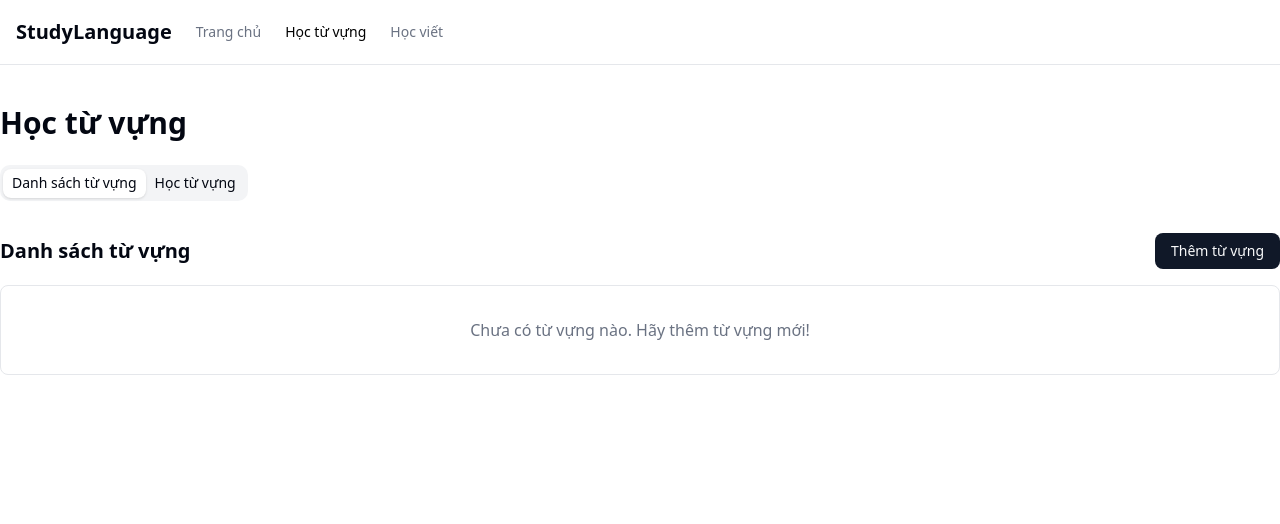
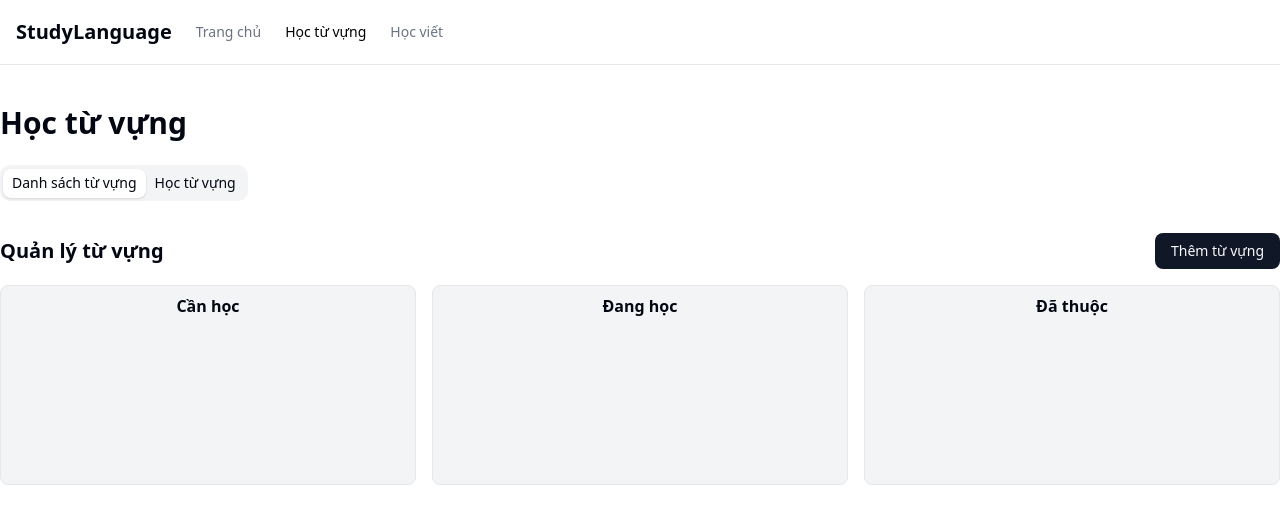
Before and after one commit to vuthai0303/study-language, a Next.js app: page /vocabulary in a window 1280 px wide. Shown: the top 524 px of the page. Built offline with nearby package versions, Linux system fonts and the light colour scheme.

Commit message:
Feat: Update UI learn vocabulary page

```diff
--- a/src/components/vocabulary/vocabulary-study.tsx
+++ b/src/components/vocabulary/vocabulary-study.tsx
@@ -4,9 +4,11 @@ import { useState } from "react";
 import { Button } from "@/components/ui/button";
 import { Card, CardContent, CardDescription, CardFooter, CardHeader, CardTitle } from "@/components/ui/card";
 import { VocabularyType } from "@/types";
+import { updateVocabulary } from "@/lib/localStorage";
 
 interface VocabularyStudyProps {
   vocabulary: VocabularyType[];
+  onRefresh: () => void;
 }
 
 type QuizQuestion = {
@@ -22,7 +24,13 @@ type QuizResult = {
   incorrect: number;
 };
 
-export function VocabularyStudy({ vocabulary }: VocabularyStudyProps) {
+const STATUS_LABELS: Record<VocabularyType["status"], string> = {
+  to_learn: "Cần học",
+  learning: "Đang học",
+  mastered: "Đã thuộc",
+};
+
+export function VocabularyStudy({ vocabulary, onRefresh }: VocabularyStudyProps) {
   const [questions, setQuestions] = useState<QuizQuestion[]>([]);
   const [currentQuestionIndex, setCurrentQuestionIndex] = useState(0);
   const [selectedOption, setSelectedOption] = useState<string | null>(null);
@@ -30,20 +38,24 @@ export function VocabularyStudy({ vocabulary }: VocabularyStudyProps) {
   const [quizStarted, setQuizStarted] = useState(false);
   const [quizFinished, setQuizFinished] = useState(false);
   const [result, setResult] = useState<QuizResult>({ total: 0, correct: 0, incorrect: 0 });
+  const [selectedStatus, setSelectedStatus] = useState<VocabularyType["status"]>("to_learn");
+
+  // Filter vocabulary by selected status
+  const filteredVocabulary = vocabulary.filter((v) => v.status === selectedStatus);
 
   const generateQuiz = () => {
-    if (vocabulary.length < 4) {
+    if (filteredVocabulary.length < 4) {
       alert("Bạn cần có ít nhất 4 từ vựng để bắt đầu học!");
       return;
     }
 
     // Shuffle vocabulary and take up to 10 items
-    const shuffled = [...vocabulary].sort(() => 0.5 - Math.random());
+    const shuffled = [...filteredVocabulary].sort(() => 0.5 - Math.random());
     const selectedVocabulary = shuffled.slice(0, Math.min(10, shuffled.length));
 
     // Generate questions
     const generatedQuestions = selectedVocabulary.map((item) => {
-      // Get 3 random incorrect options
+      // Get 3 random incorrect options from all vocabulary
       const incorrectOptions = vocabulary
         .filter((v) => v.id !== item.id)
         .sort(() => 0.5 - Math.random())
@@ -76,13 +88,25 @@ export function VocabularyStudy({ vocabulary }: VocabularyStudyProps) {
     setSelectedOption(option);
     setIsAnswered(true);
 
-    // Update result
     const isCorrect = option === questions[currentQuestionIndex].correctAnswer;
     setResult((prev) => ({
       ...prev,
       correct: isCorrect ? prev.correct + 1 : prev.correct,
       incorrect: isCorrect ? prev.incorrect : prev.incorrect + 1,
     }));
+
+    // If quiz is on "mastered" and answer is incorrect, move word to "learning"
+    if (
+      !isCorrect &&
+      selectedStatus === "mastered"
+    ) {
+      const wordId = questions[currentQuestionIndex].id;
+      const word = vocabulary.find((v) => v.id === wordId);
+      if (word && word.status === "mastered") {
+        updateVocabulary({ ...word, status: "learning" });
+        onRefresh(); // Refresh vocabulary after incorrect answer
+      }
+    }
   };
 
   const handleNextQuestion = () => {
@@ -107,10 +131,23 @@ export function VocabularyStudy({ vocabulary }: VocabularyStudyProps) {
         <p className="text-center mb-6">
           Bắt đầu bài kiểm tra trắc nghiệm để kiểm tra kiến thức từ vựng của bạn.
         </p>
-        <Button onClick={generateQuiz} disabled={vocabulary.length < 4}>
+        <div className="mb-4">
+          <label htmlFor="status-select" className="mr-2 font-medium">Chọn nhóm từ vựng:</label>
+          <select
+            id="status-select"
+            value={selectedStatus}
+            onChange={(e) => setSelectedStatus(e.target.value as VocabularyType["status"])}
+            className="border rounded px-2 py-1"
+          >
+            <option value="to_learn">{STATUS_LABELS["to_learn"]}</option>
+            <option value="learning">{STATUS_LABELS["learning"]}</option>
+            <option value="mastered">{STATUS_LABELS["mastered"]}</option>
+          </select>
+        </div>
+        <Button onClick={generateQuiz} disabled={filteredVocabulary.length < 4}>
           Bắt đầu học
         </Button>
-        {vocabulary.length < 4 && (
+        {filteredVocabulary.length < 4 && (
           <p className="text-sm text-muted-foreground mt-2">
             Bạn cần có ít nhất 4 từ vựng để bắt đầu học.
           </p>
--- a/src/components/vocabulary/vocabulary-table.tsx
+++ b/src/components/vocabulary/vocabulary-table.tsx
@@ -2,19 +2,27 @@
 
 import { useState } from "react";
 import { Button } from "@/components/ui/button";
-import { Table, TableBody, TableCell, TableHead, TableHeader, TableRow } from "@/components/ui/table";
+import { Card, CardHeader, CardTitle, CardContent, CardFooter } from "@/components/ui/card";
 import { VocabularyType } from "@/types";
 import { VocabularyForm } from "./vocabulary-form";
-import { deleteVocabulary } from "@/lib/localStorage";
+import { deleteVocabulary, updateVocabulary } from "@/lib/localStorage";
 
 interface VocabularyTableProps {
   vocabulary: VocabularyType[];
   onRefresh: () => void;
 }
 
+const STATUS_LABELS: Record<VocabularyType["status"], string> = {
+  to_learn: "Cần học",
+  learning: "Đang học",
+  mastered: "Đã thuộc",
+};
+
 export function VocabularyTable({ vocabulary, onRefresh }: VocabularyTableProps) {
   const [openForm, setOpenForm] = useState(false);
   const [selectedVocabulary, setSelectedVocabulary] = useState<VocabularyType | undefined>(undefined);
+  const [draggedId, setDraggedId] = useState<string | null>(null);
+  const [dragOverStatus, setDragOverStatus] = useState<VocabularyType["status"] | null>(null);
 
   const handleAdd = () => {
     setSelectedVocabulary(undefined);
@@ -48,51 +56,125 @@ export function VocabularyTable({ vocabulary, onRefresh }: VocabularyTableProps)
     return types[type] || type;
   };
 
+  // Split vocabulary by status, defaulting missing/invalid status to "to_learn"
+  const statusLists: Record<VocabularyType["status"], VocabularyType[]> = {
+    to_learn: [],
+    learning: [],
+    mastered: [],
+  };
+  vocabulary.forEach((item) => {
+    const status: VocabularyType["status"] =
+      item.status === "to_learn" || item.status === "learning" || item.status === "mastered"
+        ? item.status
+        : "to_learn";
+    statusLists[status].push({ ...item, status });
+  });
+
+  // Native drag and drop handlers
+  const handleDragStart = (id: string) => {
+    setDraggedId(id);
+  };
+
+  const handleDragEnd = () => {
+    setDraggedId(null);
+    setDragOverStatus(null);
+  };
+
+  const handleDrop = (status: VocabularyType["status"]) => {
+    if (draggedId) {
+      // Find the word in any status list
+      const word =
+        statusLists["to_learn"].find((item) => item.id === draggedId) ||
+        statusLists["learning"].find((item) => item.id === draggedId) ||
+        statusLists["mastered"].find((item) => item.id === draggedId);
+      if (word && word.status !== status) {
+        updateVocabulary({ ...word, status });
+        onRefresh();
+      }
+    }
+    setDraggedId(null);
+    setDragOverStatus(null);
+  };
+
+  const handleDragOver = (e: React.DragEvent<HTMLDivElement>, status: VocabularyType["status"]) => {
+    e.preventDefault();
+    setDragOverStatus(status);
+  };
+
+  const handleDragLeave = (e: React.DragEvent<HTMLDivElement>, status: VocabularyType["status"]) => {
+    // Only clear if leaving the current dragOverStatus
+    if (dragOverStatus === status) {
+      setDragOverStatus(null);
+    }
+  };
+
   return (
     <div>
       <div className="flex justify-between items-center mb-4">
-        <h2 className="text-xl font-bold">Danh sách từ vựng</h2>
+        <h2 className="text-xl font-bold">Quản lý từ vựng</h2>
         <Button onClick={handleAdd}>Thêm từ vựng</Button>
       </div>
-
-      {vocabulary.length === 0 ? (
-        <div className="text-center p-8 border rounded-md">
-          <p className="text-muted-foreground">Chưa có từ vựng nào. Hãy thêm từ vựng mới!</p>
+      <div className="grid grid-cols-1 md:grid-cols-3 gap-4">
+        {(["to_learn", "learning", "mastered"] as VocabularyType["status"][]).map((status) => {
+          const isActiveDrop = dragOverStatus === status;
+          return (
+            <div
+              key={status}
+              className={`border rounded-md p-2 bg-muted min-h-[200px] transition-all duration-200
+                ${isActiveDrop ? "ring-4 ring-blue-400 border-blue-500 bg-blue-50 animate-pulse" : ""}
+              `}
+              onDrop={() => handleDrop(status)}
+              onDragOver={(e) => handleDragOver(e, status)}
+              onDragLeave={(e) => handleDragLeave(e, status)}
+              style={{
+                boxShadow: isActiveDrop
+                  ? "0 0 0 4px #60a5fa, 0 2px 8px 0 rgba(0,0,0,0.08)"
+                  : undefined,
+                zIndex: isActiveDrop ? 10 : undefined,
+              }}
+            >
+              <h3 className="font-semibold text-center mb-2">{STATUS_LABELS[status]}</h3>
+              <div className="flex flex-col gap-3 min-h-[120px]">
+                {statusLists[status].map((item) =>
+                  typeof item.id === "string" && item.id ? (
+                    <Card
+                      key={item.id}
+                      className={`shadow-md transition-all duration-300 ${
+                        draggedId === item.id ? "bg-blue-100 scale-105 shadow-2xl z-20" : "bg-white"
+                      }`}
+                      draggable
+                      onDragStart={() => handleDragStart(item.id)}
+                      onDragEnd={handleDragEnd}
+                    >
+                      <CardHeader>
+                        <CardTitle className="text-lg">{item.word}</CardTitle>
+                      </CardHeader>
+                      <CardContent>
+                        <div className="mb-2">
+                          <span className="font-semibold">Loại từ: </span>
+                          {getWordTypeLabel(item.type)}
                         </div>
-      ) : (
-        <div className="border rounded-md">
-          <Table>
-            <TableHeader>
-              <TableRow>
-                <TableHead>Từ vựng</TableHead>
-                <TableHead>Loại từ</TableHead>
-                <TableHead>Nghĩa</TableHead>
-                <TableHead className="text-right">Thao tác</TableHead>
-              </TableRow>
-            </TableHeader>
-            <TableBody>
-              {vocabulary.map((item) => (
-                <TableRow key={item.id}>
-                  <TableCell className="font-medium">{item.word}</TableCell>
-                  <TableCell>{getWordTypeLabel(item.type)}</TableCell>
-                  <TableCell>{item.meaning}</TableCell>
-                  <TableCell className="text-right">
-                    <div className="flex justify-end gap-2">
+                        <div>
+                          <span className="font-semibold">Nghĩa: </span>
+                          {item.meaning}
+                        </div>
+                      </CardContent>
+                      <CardFooter className="flex justify-end gap-2">
                         <Button variant="outline" size="sm" onClick={() => handleEdit(item)}>
                           Sửa
                         </Button>
                         <Button variant="destructive" size="sm" onClick={() => handleDelete(item.id)}>
                           Xóa
                         </Button>
+                      </CardFooter>
+                    </Card>
+                  ) : null
+                )}
               </div>
-                  </TableCell>
-                </TableRow>
-              ))}
-            </TableBody>
-          </Table>
             </div>
-      )}
-
+          );
+        })}
+      </div>
       <VocabularyForm
         vocabulary={selectedVocabulary}
         onSuccess={onRefresh}
--- a/src/types/index.ts
+++ b/src/types/index.ts
@@ -4,6 +4,7 @@ export type VocabularyType = {
   type: string;
   meaning: string;
   createdAt: string;
+  status: "to_learn" | "learning" | "mastered";
 };
 
 export type Topic = {
```
Also changed, not shown: src/app/vocabulary/page.tsx (+7 -1 lines). Lines whose indentation alone changed are shown as unchanged.
